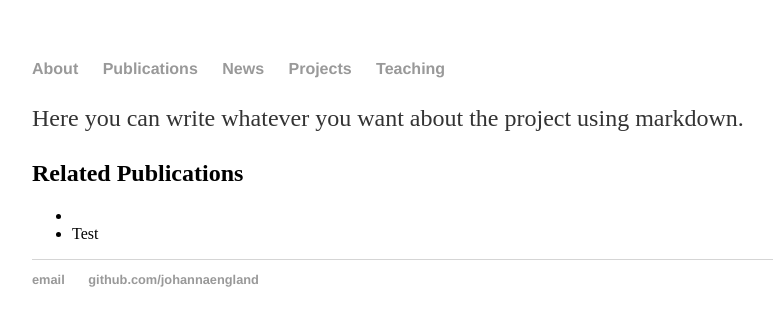
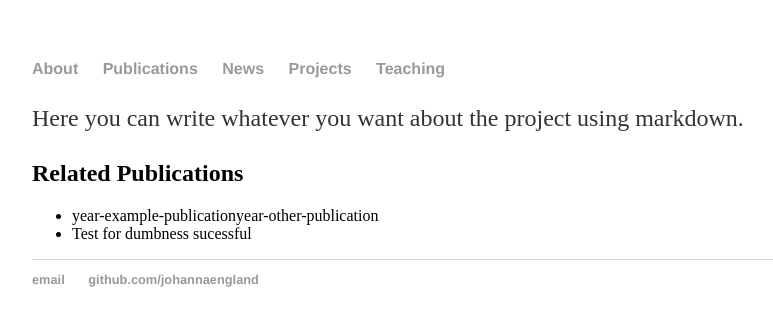
Before and after one commit to johannaengland/johannaengland.github.io, a Jekyll site: the page built from _projects/example-project.md, in a window 1280 px wide. Shown: the top 326 px of the page, without its empty margins (160-933 px from the left). Built offline with Jekyll 4.4.1, drawn with Linux system fonts in a browser that asks for light colours.

Commit message:
Update projects.html

```diff
--- a/_layouts/projects.html
+++ b/_layouts/projects.html
@@ -23,8 +23,8 @@
 
     <h2>Related Publications</h2>
     <ul>
-        <li>{{ page.publication }}</li>
-        <li>Test</li>
+        <li>{{ page.publications }}</li>
+        <li>Test for dumbness sucessful</li>
     </ul>
 
     <footer>
```
